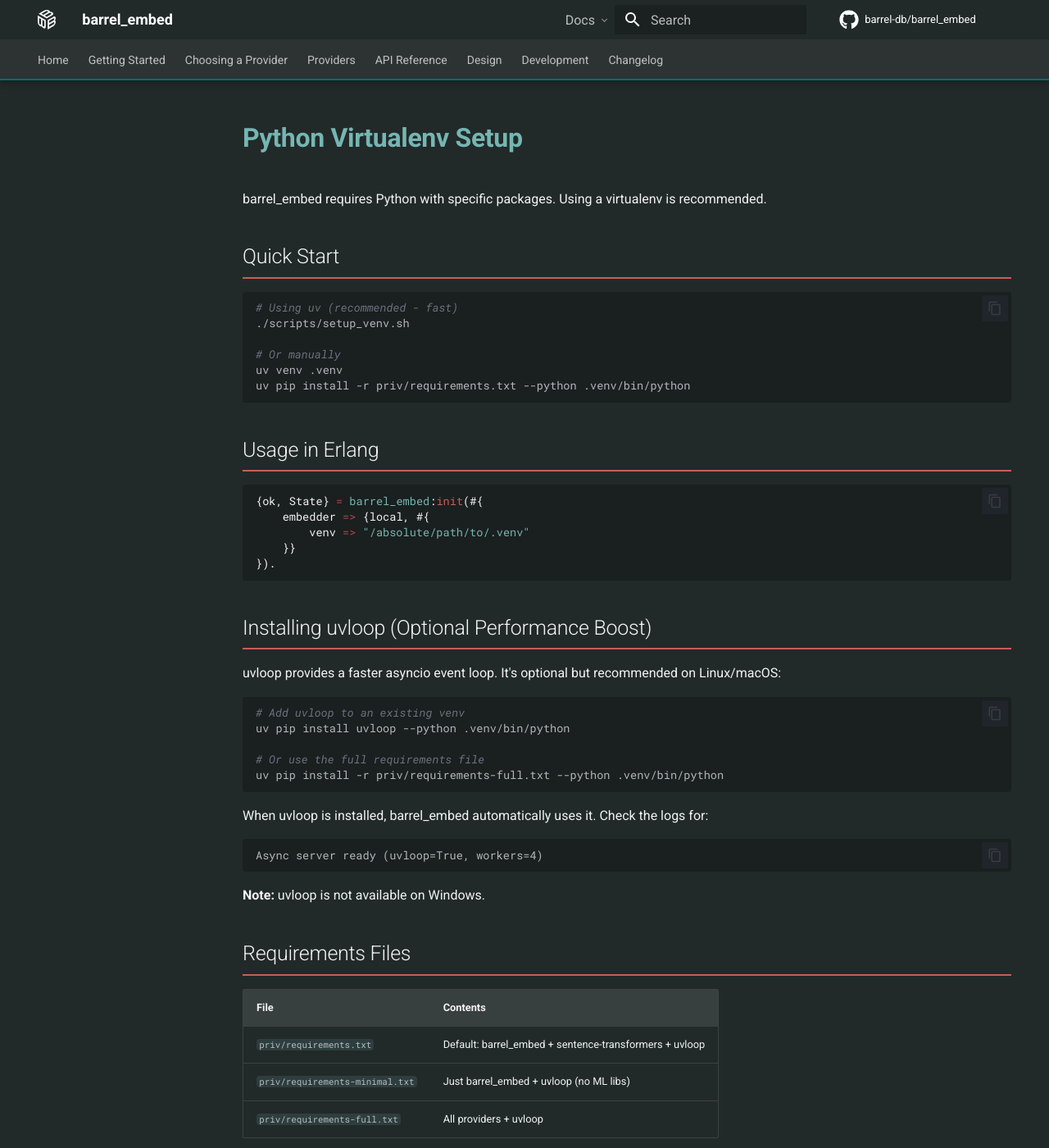
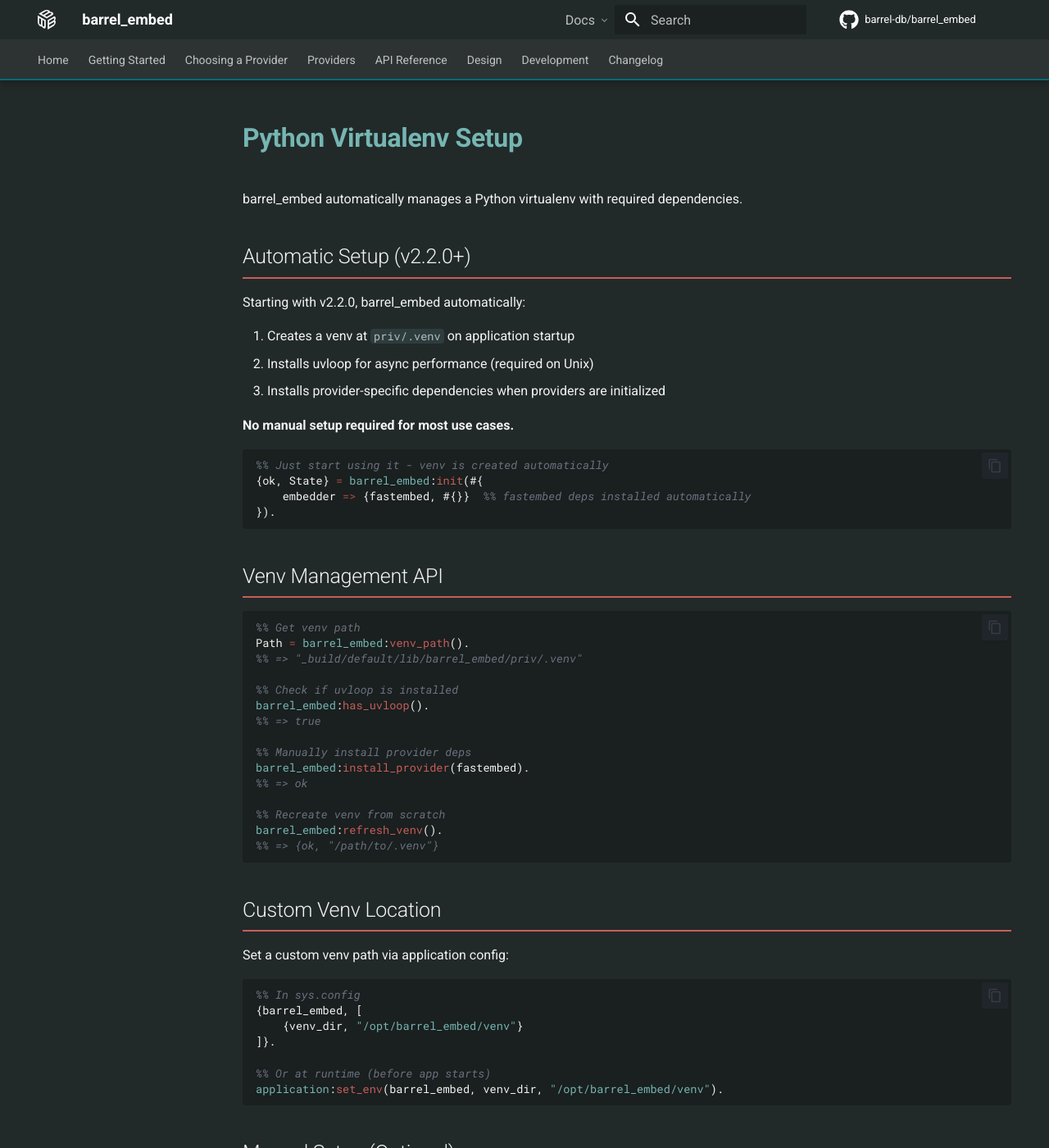
Before and after one commit to barrel-db/barrel_embed, an MkDocs documentation site: the page built from docs/venv-setup.md, in a window 1280 px wide and 1400 px high. Shown: the whole window at 82% size. Built offline with MkDocs 1.6.1 and Material for MkDocs 9.7.7, drawn with Linux system fonts in a browser that asks for light colours; comment, search, counter and statistics services are not loaded; some of the changed text lies outside the part shown.

Commit message:
Bump version to 2.2.0, update docs for managed venv
- Version 2.2.0 with auto-managed venv feature
- Update changelog with new API functions
- Update venv-setup.md for automatic setup
- Update getting-started.md with fastembed option

````diff
--- a/docs/changelog.md
+++ b/docs/changelog.md
@@ -4,6 +4,34 @@
 
 The format is based on [Keep a Changelog](https://keepachangelog.com/en/1.1.0/),
 and this project adheres to [Semantic Versioning](https://semver.org/spec/v2.0.0.html).
+
+## [2.2.0] - 2026-04-02
+
+### Added
+
+#### Managed Virtual Environment
+
+- Auto-create Python venv at `priv/.venv` on application startup
+- Auto-install provider dependencies when providers are initialized
+- uvloop is now required on Unix systems for optimal async performance
+- New `barrel_embed_venv` module for venv lifecycle management
+
+#### New API Functions
+
+- `barrel_embed:refresh_venv/0` - Recreate managed venv from scratch
+- `barrel_embed:install_provider/1` - Install dependencies for a specific provider
+- `barrel_embed:venv_path/0` - Get the managed venv path
+- `barrel_embed:has_uvloop/0` - Check if uvloop is installed
+
+#### Configuration
+
+- `{barrel_embed, [{venv_dir, "/custom/path"}]}` - Custom venv location
+- Providers auto-use managed venv when no explicit `venv` option is set
+
+### Changed
+
+- Providers (local, fastembed, splade, colbert, clip) now default to managed venv
+- uvloop installation failures now cause venv creation to fail (was silent warning)
 
 ## [2.1.1] - 2026-03-31
 
@@ -175,6 +203,7 @@
 - Application supervision tree with ETS-based rate limiting
 - Comprehensive EUnit test suite
 
+[2.2.0]: https://github.com/barrel-db/barrel_embed/releases/tag/v2.2.0
 [2.1.1]: https://github.com/barrel-db/barrel_embed/releases/tag/v2.1.1
 [2.0.1]: https://github.com/barrel-db/barrel_embed/releases/tag/v2.0.1
 [2.0.0]: https://github.com/barrel-db/barrel_embed/releases/tag/v2.0.0
--- a/docs/venv-setup.md
+++ b/docs/venv-setup.md
@@ -1,101 +1,150 @@
 # Python Virtualenv Setup
 
-barrel_embed requires Python with specific packages. Using a virtualenv is recommended.
+barrel_embed automatically manages a Python virtualenv with required dependencies.
 
-## Quick Start
+## Automatic Setup (v2.2.0+)
+
+Starting with v2.2.0, barrel_embed automatically:
+
+1. Creates a venv at `priv/.venv` on application startup
+2. Installs uvloop for async performance (required on Unix)
+3. Installs provider-specific dependencies when providers are initialized
+
+**No manual setup required for most use cases.**
+
+```erlang
+%% Just start using it - venv is created automatically
+{ok, State} = barrel_embed:init(#{
+    embedder => {fastembed, #{}}  %% fastembed deps installed automatically
+}).
+```
+
+## Venv Management API
+
+```erlang
+%% Get venv path
+Path = barrel_embed:venv_path().
+%% => "_build/default/lib/barrel_embed/priv/.venv"
+
+%% Check if uvloop is installed
+barrel_embed:has_uvloop().
+%% => true
+
+%% Manually install provider deps
+barrel_embed:install_provider(fastembed).
+%% => ok
+
+%% Recreate venv from scratch
+barrel_embed:refresh_venv().
+%% => {ok, "/path/to/.venv"}
+```
+
+## Custom Venv Location
+
+Set a custom venv path via application config:
+
+```erlang
+%% In sys.config
+{barrel_embed, [
+    {venv_dir, "/opt/barrel_embed/venv"}
+]}.
+
+%% Or at runtime (before app starts)
+application:set_env(barrel_embed, venv_dir, "/opt/barrel_embed/venv").
+```
+
+## Manual Setup (Optional)
+
+If you prefer manual control or need custom packages:
 
 ```bash
 # Using uv (recommended - fast)
-./scripts/setup_venv.sh
+uv venv .venv
+uv pip install uvloop fastembed --python .venv/bin/python
 
-# Or manually
-uv venv .venv
-uv pip install -r priv/requirements.txt --python .venv/bin/python
+# Or using pip
+python3 -m venv .venv
+.venv/bin/pip install uvloop fastembed
 ```
 
-## Usage in Erlang
+Then pass the venv path explicitly:
 
 ```erlang
 {ok, State} = barrel_embed:init(#{
-    embedder => {local, #{
+    embedder => {fastembed, #{
         venv => "/absolute/path/to/.venv"
     }}
 }).
 ```
 
-## Installing uvloop (Optional Performance Boost)
+## Provider Dependencies
 
-uvloop provides a faster asyncio event loop. It's optional but recommended on Linux/macOS:
+| Provider | Packages | Size |
+|----------|----------|------|
+| `fastembed` | fastembed | ~100MB |
+| `local` | sentence-transformers | ~2GB |
+| `splade` | transformers, torch | ~2GB |
+| `colbert` | transformers, torch | ~2GB |
+| `clip` | transformers, torch, pillow | ~2GB |
 
-```bash
-# Add uvloop to an existing venv
-uv pip install uvloop --python .venv/bin/python
+Dependencies are installed on-demand when a provider is first initialized.
 
-# Or use the full requirements file
-uv pip install -r priv/requirements-full.txt --python .venv/bin/python
+## uvloop Requirement
+
+uvloop is required on Unix systems and installed automatically. It provides significant performance improvements for the async embedding server.
+
+Check uvloop status:
+```erlang
+barrel_embed:has_uvloop().
+%% => true (Unix) or false (Windows)
 ```
 
-When uvloop is installed, barrel_embed automatically uses it. Check the logs for:
+The Python server logs uvloop status on startup:
 ```
 Async server ready (uvloop=True, workers=4)
 ```
 
-**Note:** uvloop is not available on Windows.
+## Troubleshooting
 
-## Requirements Files
+### Venv Creation Failed
 
-| File | Contents |
-|------|----------|
-| `priv/requirements.txt` | Default: barrel_embed + sentence-transformers + uvloop |
-| `priv/requirements-minimal.txt` | Just barrel_embed + uvloop (no ML libs) |
-| `priv/requirements-full.txt` | All providers + uvloop |
+If venv creation fails, check:
 
-## Custom Requirements
+1. Python 3 is installed: `python3 --version`
+2. venv module is available: `python3 -m venv --help`
+3. Write permissions to priv directory
 
-Create your own requirements file that extends the base:
+### uvloop Installation Failed
 
-```
-# my-requirements.txt
--r /path/to/barrel_embed/priv/requirements.txt
-my-extra-package>=1.0.0
+uvloop requires a C compiler. On Debian/Ubuntu:
+```bash
+apt-get install build-essential python3-dev
 ```
 
-Then setup:
+On macOS, install Xcode command line tools:
+```bash
+xcode-select --install
+```
 
-```bash
-./scripts/setup_venv.sh .venv my-requirements.txt
-```
+### Provider Deps Failed
+
+For providers using PyTorch (local, splade, colbert, clip):
+- Ensure sufficient disk space (~2GB)
+- May take several minutes on first install
 
 ## For Dependent Applications
 
-If your app (e.g., barrel_vectordb) uses barrel_embed as a dependency:
+If your app uses barrel_embed as a dependency:
 
-1. Create `priv/requirements.txt` in your app:
-   ```
-   -r deps/barrel_embed/priv/requirements.txt
-   your-extra-packages
-   ```
+```erlang
+%% Option 1: Use barrel_embed's managed venv (recommended)
+{ok, State} = barrel_embed:init(#{
+    embedder => {fastembed, #{}}  %% Uses managed venv automatically
+}).
 
-2. Setup venv in your app:
-   ```bash
-   uv venv priv/.venv
-   uv pip install -r priv/requirements.txt --python priv/.venv/bin/python
-   ```
-
-3. Pass venv to barrel_embed:
-   ```erlang
-   VenvPath = filename:join(code:priv_dir(my_app), ".venv"),
-   barrel_embed:init(#{
-       embedder => {local, #{venv => VenvPath}}
-   }).
-   ```
-
-## How Venv Activation Works
-
-When you specify `venv`, barrel_embed sets these environment variables in the Python port:
-
-- `VIRTUAL_ENV=/path/to/.venv`
-- `PATH=/path/to/.venv/bin:$PATH`
-- `PYTHONPATH=<priv_dir>`
-
-This is equivalent to running `source .venv/bin/activate` before starting Python.
+%% Option 2: Use your own venv
+VenvPath = filename:join(code:priv_dir(my_app), ".venv"),
+{ok, State} = barrel_embed:init(#{
+    embedder => {fastembed, #{venv => VenvPath}}
+}).
+```
````
Also changed, not shown: docs/getting-started.md (+17 -12 lines), 1 other file.
